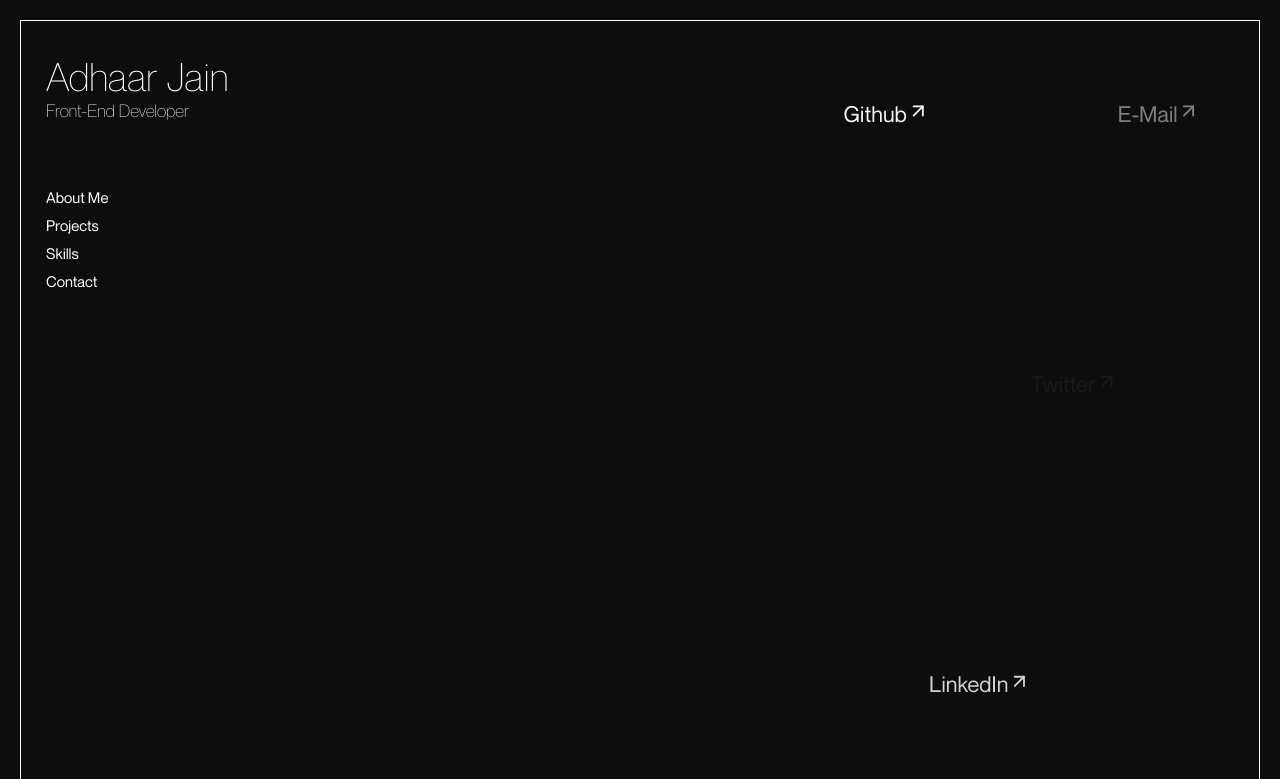
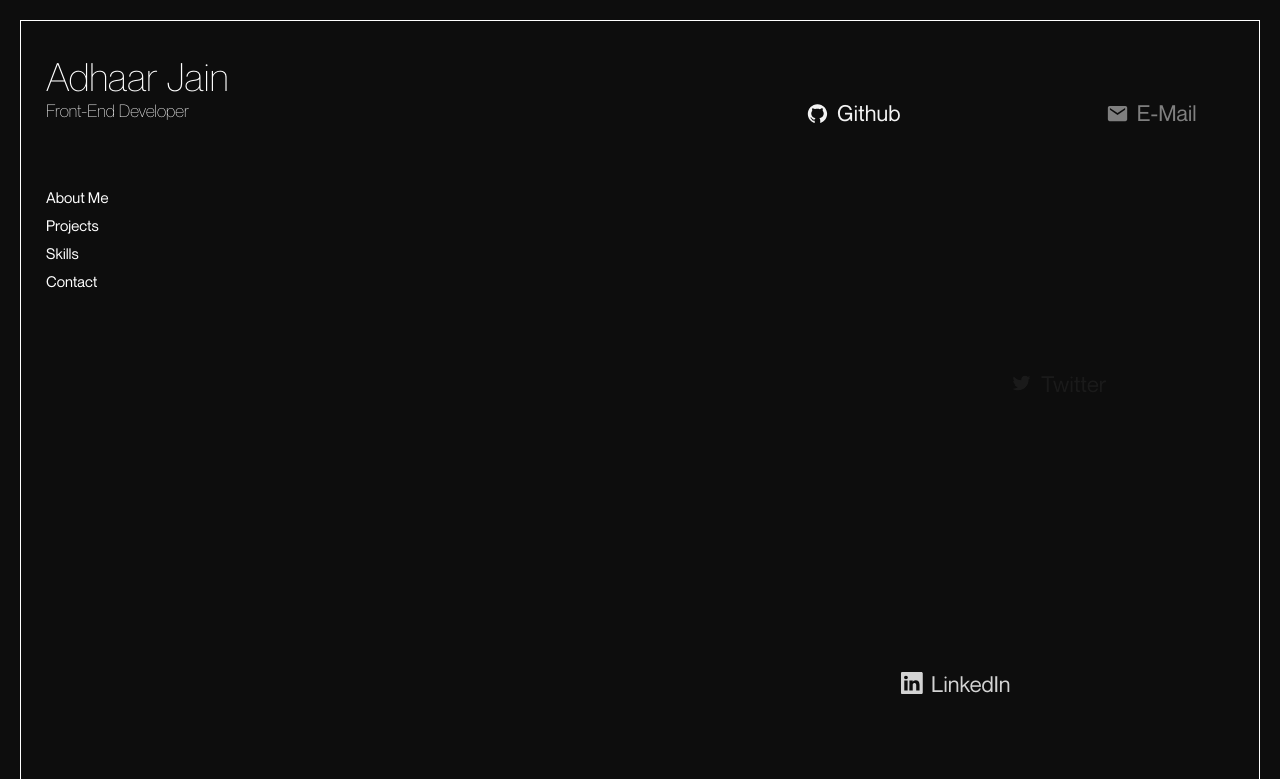
Before and after one commit to LordAdhaar/Portfolio, a React app: page /#/Contact in a window 1280 px wide. Shown: the top 779 px of the page. Built offline with nearby package versions, Linux system fonts and the light colour scheme.

Commit message:
add Logo to Contacts

```diff
--- a/src/App.css
+++ b/src/App.css
@@ -120,6 +120,12 @@ ul.contact{
   transform: scale(0.85);
 }
 
+ul.contact a{
+  display: flex;
+  align-items: center;
+  gap: 10px;
+}
+
 ul.contact li:first-child{
   opacity: 0;
   animation: 2s cubic-bezier(0.4, 0, 0.2, 1)  changeOpacity infinite alternate;
--- a/src/components/Contact.js
+++ b/src/components/Contact.js
@@ -1,13 +1,16 @@
 import {BsBoxArrowInUpRight,BsArrowUpRight} from  "react-icons/bs";
 import {FiArrowUpRight} from "react-icons/fi"
+import {AiFillGithub,AiOutlineTwitter,AiFillMail} from "react-icons/ai";
+import {BsLinkedin} from "react-icons/bs";
+import {IoMdMail} from "react-icons/io";
 
 export default function Contact(){
     return(
         <ul className="contact listStyleType">
-            <li style={{height:"100%"}}><a href="https://github.com/LordAdhaar" target="_blank">Github<FiArrowUpRight/></a></li>
-            <li style={{height:"5%"}}><a href="https://www.linkedin.com/in/adhaar-jain-6013121a5" target="_blank">LinkedIn<FiArrowUpRight/></a></li>
-            <li style={{height:"55%"}} ><a href="https://twitter.com/JainAdhaar" target="_blank">Twitter<FiArrowUpRight/></a></li>
-            <li style={{height:"100%"}} ><a href="mailto: adhaar1@hotmail.com" target="_blank">E-Mail<FiArrowUpRight/></a></li>
+            <li style={{height:"100%"}}><a href="https://github.com/LordAdhaar" target="_blank"><AiFillGithub/>Github</a></li>
+            <li style={{height:"5%"}}><a href="https://www.linkedin.com/in/adhaar-jain-6013121a5" target="_blank"><BsLinkedin/>LinkedIn</a></li>
+            <li style={{height:"55%"}} ><a href="https://twitter.com/JainAdhaar" target="_blank"><AiOutlineTwitter/>Twitter</a></li>
+            <li style={{height:"100%"}} ><a href="mailto: adhaar1@hotmail.com" target="_blank"><IoMdMail/>E-Mail</a></li>
         </ul>
     )
 }
```
